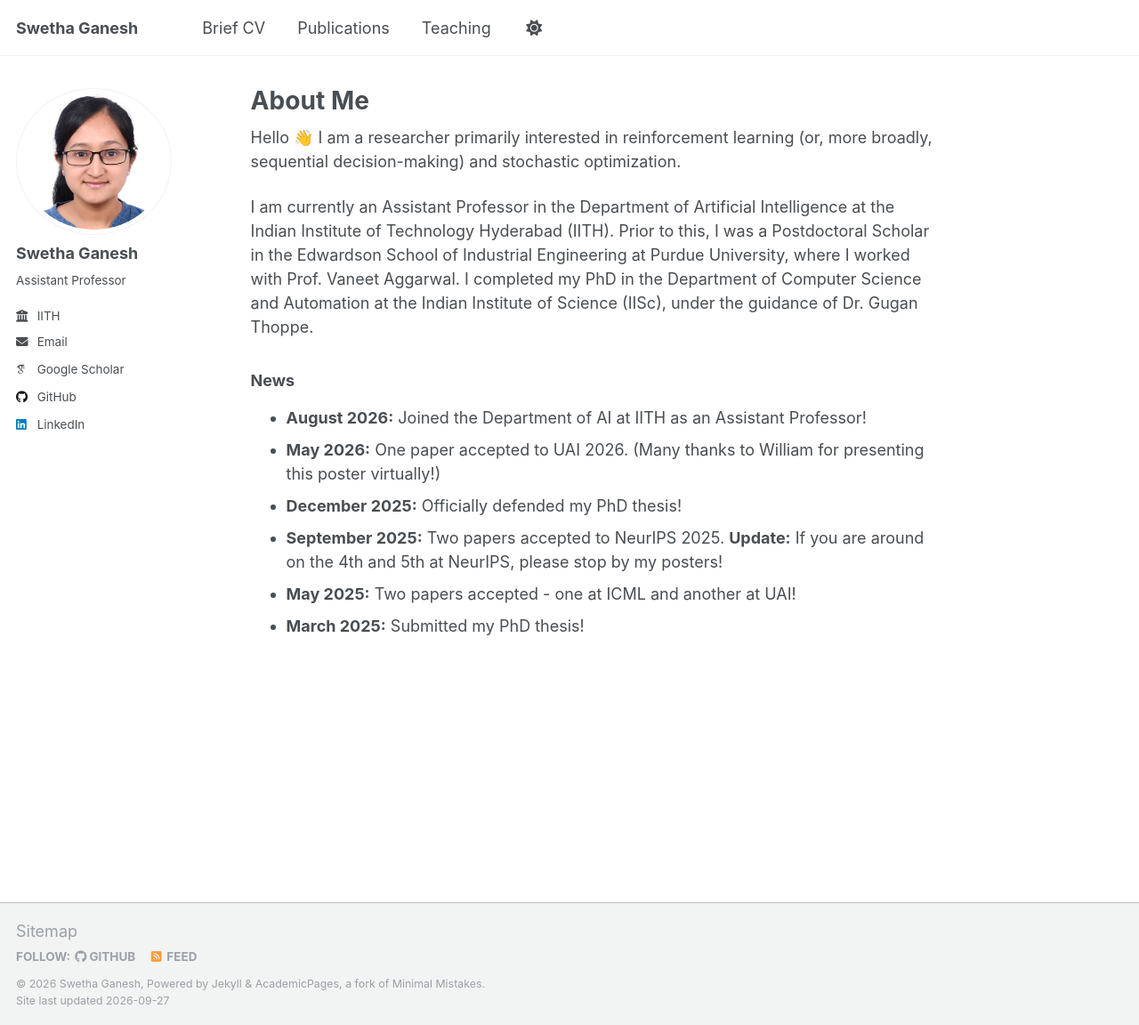
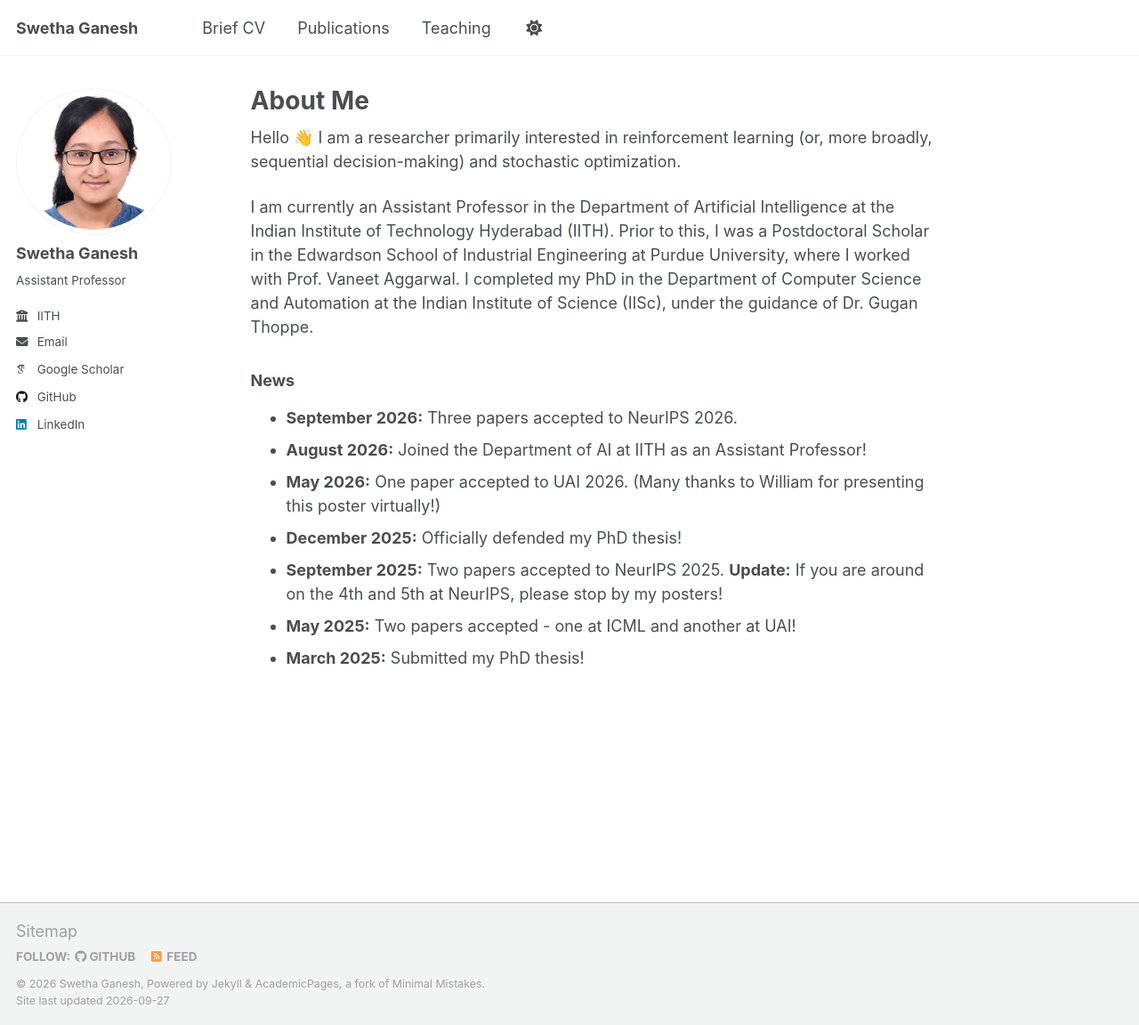
Before and after one commit to swethaganesh17/swethaganesh17.github.io, a Jekyll site: the page built from _pages/about.md, in a window 1280 px wide and 1152 px high. Shown: the whole window at 89% size. Built offline with Jekyll 4.4.1, drawn with Linux system fonts in a browser that asks for light colours; some web fonts are replaced; a script that is not in the unit is left out.

Commit message:
Add news update for September 2026

```diff
--- a/_pages/about.md
+++ b/_pages/about.md
@@ -13,6 +13,7 @@ I am currently an Assistant Professor in the Department of Artificial Intelligen
 
 ### News
 
+* **September 2026:** Three papers accepted to NeurIPS 2026.
 * **August 2026:** Joined the Department of AI at IITH as an Assistant Professor!
 * **May 2026:** One paper accepted to UAI 2026. (Many thanks to William for presenting this poster virtually!)
 * **December 2025:** Officially defended my PhD thesis!
```
